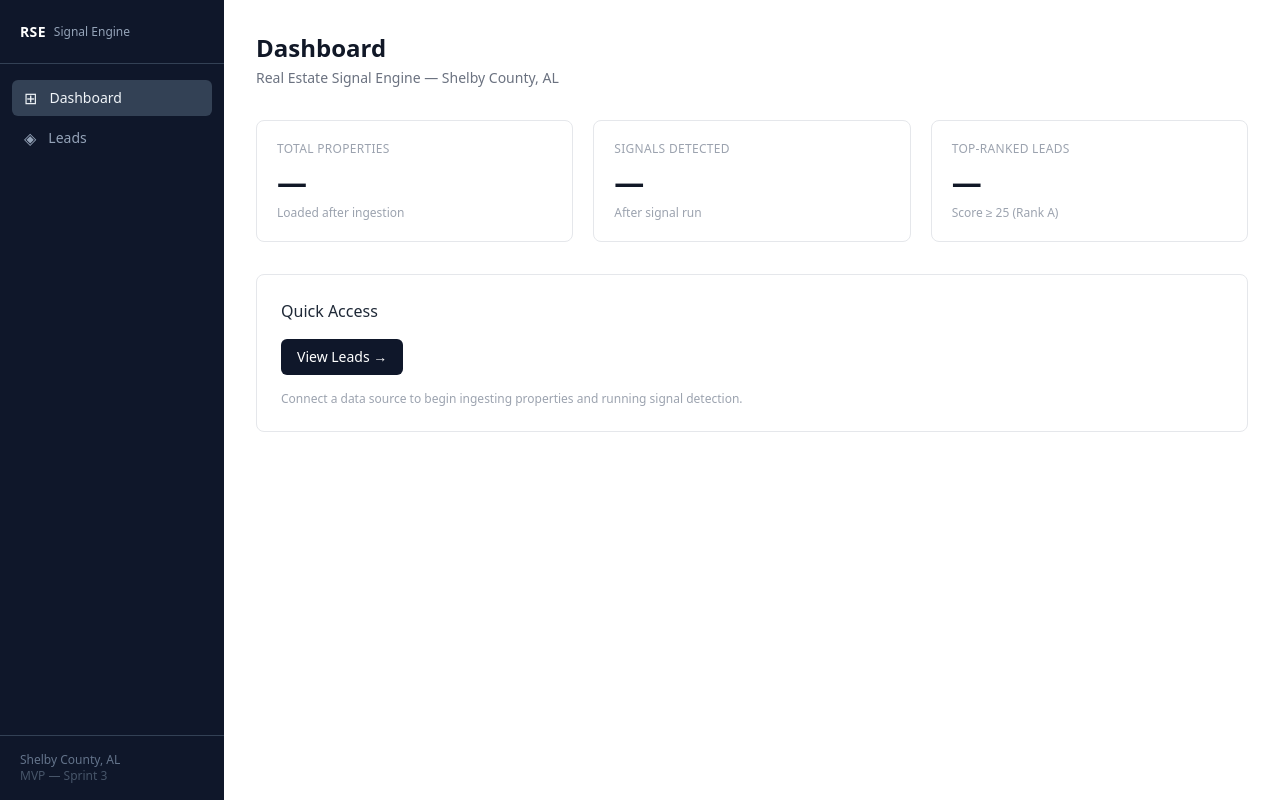
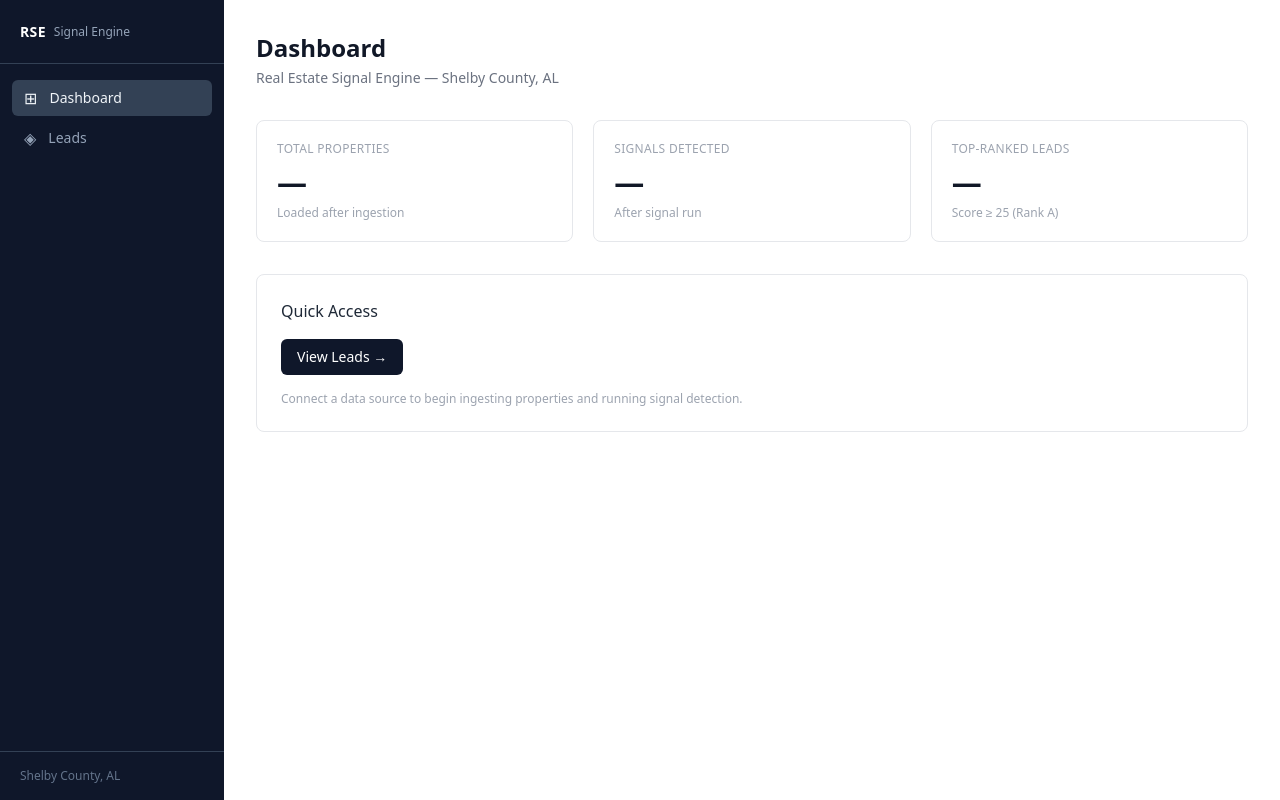
Before and after one commit to chrisj909/dev-rse, a Next.js app in the folder frontend/: page / in a window 1280 px wide. Built offline with nearby package versions, Linux system fonts and the light colour scheme.

Commit message:
Remove MVP Sprint 3 footer text from Sidebar

```diff
--- a/frontend/components/Sidebar.tsx
+++ b/frontend/components/Sidebar.tsx
@@ -49,7 +49,6 @@ export default function Sidebar() {
       {/* Footer */}
       <div className="border-t border-slate-700 px-5 py-4">
         <p className="text-xs text-slate-500">Shelby County, AL</p>
-        <p className="text-xs text-slate-600">MVP — Sprint 3</p>
       </div>
     </aside>
   );
```
